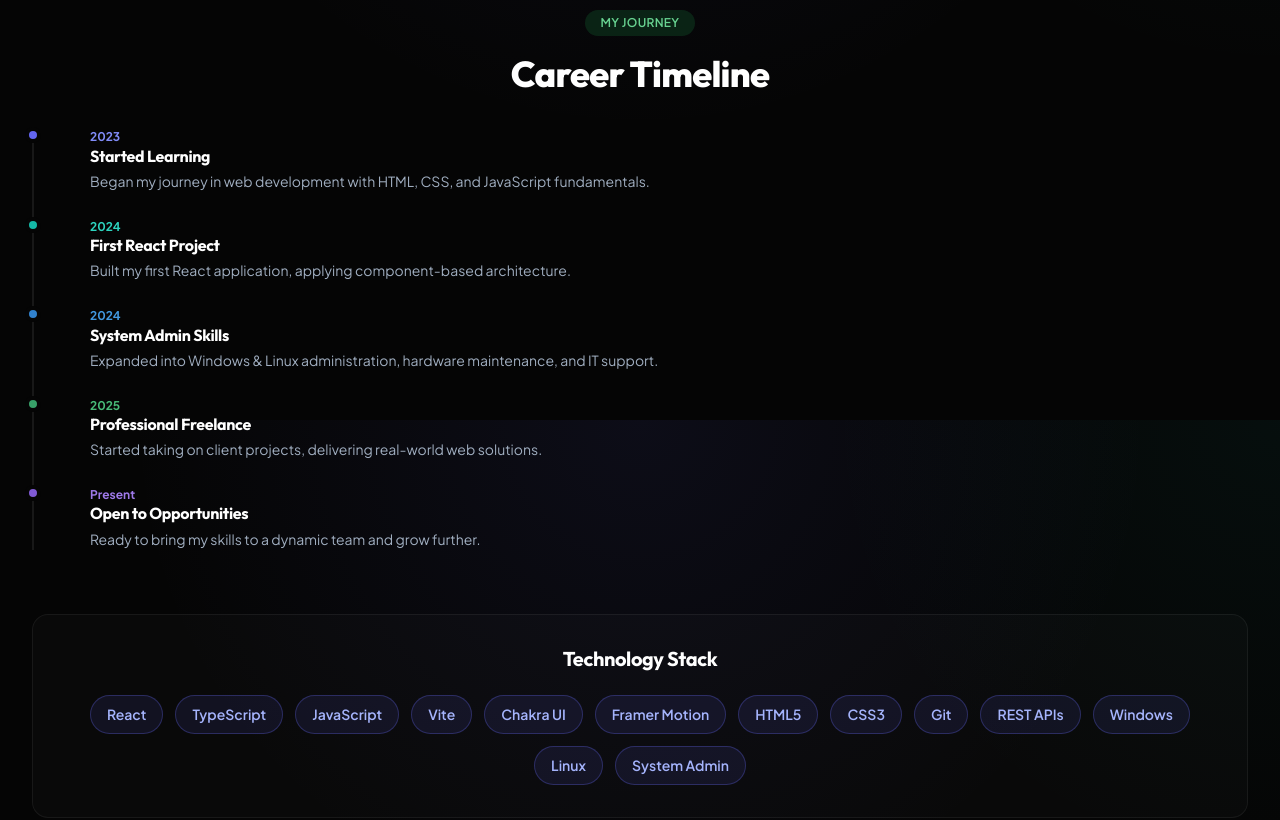
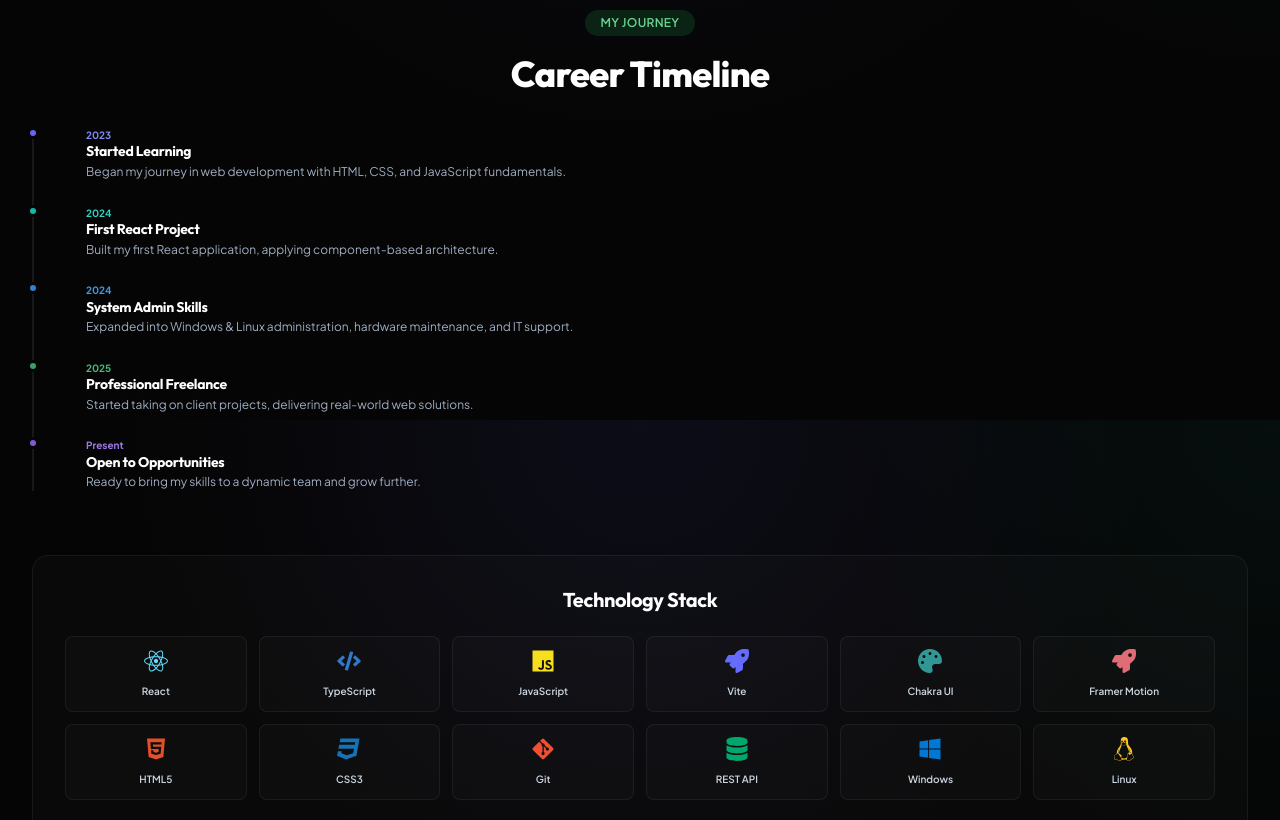
Before and after one commit to Tinashe623/my-portfolio, a React (Vite) app: page /about in a window 1280 px wide. Shown: the part 1980-2800 px from the top of the page. Built offline with nearby package versions, Linux system fonts and the light colour scheme; no server answers.

Commit message:
refactor: enhance AboutModern page with responsive grid layouts and rich tech stack icons

```diff
--- a/src/pages/AboutModern.jsx
+++ b/src/pages/AboutModern.jsx
@@ -39,6 +39,12 @@ import {
   FaBriefcase,
   FaStar,
   FaLayerGroup,
+  FaHtml5,
+  FaCss3,
+  FaJs,
+  FaNodeJs,
+  FaGitAlt,
+  FaDatabase,
 } from 'react-icons/fa'
 import { FiSettings } from 'react-icons/fi'
 
@@ -139,19 +145,18 @@ const skills = [
 ]
 
 const techStack = [
-  'React',
-  'TypeScript',
-  'JavaScript',
-  'Vite',
-  'Chakra UI',
-  'Framer Motion',
-  'HTML5',
-  'CSS3',
-  'Git',
-  'REST APIs',
-  'Windows',
-  'Linux',
-  'System Admin',
+  { name: 'React', icon: FaReact, color: '#61DAFB' },
+  { name: 'TypeScript', icon: FaCode, color: '#3178C6' },
+  { name: 'JavaScript', icon: FaJs, color: '#F7DF1E' },
+  { name: 'Vite', icon: FaRocket, color: '#646CFF' },
+  { name: 'Chakra UI', icon: FaPalette, color: '#319795' },
+  { name: 'Framer Motion', icon: FaRocket, color: '#E06C75' },
+  { name: 'HTML5', icon: FaHtml5, color: '#E34F26' },
+  { name: 'CSS3', icon: FaCss3, color: '#1572B6' },
+  { name: 'Git', icon: FaGitAlt, color: '#F05032' },
+  { name: 'REST API', icon: FaDatabase, color: '#00A86B' },
+  { name: 'Windows', icon: FaWindows, color: '#0078D4' },
+  { name: 'Linux', icon: FaLinux, color: '#FCC624' },
 ]
 
 const missionVision = {
@@ -286,8 +291,8 @@ export default function AboutModern() {
                 variant="strong"
                 p={2}
                 borderRadius="3xl"
-                w={{ base: '260px', md: '300px', lg: '340px' }}
-                h={{ base: '260px', md: '300px', lg: '340px' }}
+                w={{ base: '220px', sm: '260px', md: '300px', lg: '340px' }}
+                h={{ base: '220px', sm: '260px', md: '300px', lg: '340px' }}
                 hover3d
               >
                 <MotionImage
@@ -354,7 +359,7 @@ export default function AboutModern() {
                   </Stack>
                 </Box>
 
-                <HStack spacing={4} pt={2} w="100%">
+                <Stack direction={{ base: 'column', sm: 'row' }} spacing={4} pt={2} w="100%">
                   <Button
                     as={NavLink}
                     to="/portfolio"
@@ -370,7 +375,7 @@ export default function AboutModern() {
                     }}
                     transition="all 0.3s"
                     rightIcon={<ArrowForwardIcon />}
-                    flex={1}
+                    w={{ base: 'full', sm: 'auto' }}
                   >
                     View Work
                   </Button>
@@ -387,11 +392,11 @@ export default function AboutModern() {
                       bg: 'whiteAlpha.100',
                       borderColor: 'brand.400',
                     }}
-                    flex={1}
+                    w={{ base: 'full', sm: 'auto' }}
                   >
                     Contact Me
                   </Button>
-                </HStack>
+                </Stack>
               </VStack>
             </Box>
           </MotionBox>
@@ -554,7 +559,7 @@ export default function AboutModern() {
             </Heading>
           </Box>
 
-          <SimpleGrid columns={{ base: 2, sm: 3, md: 4, lg: 7 }} spacing={4}>
+          <SimpleGrid columns={{ base: 2, sm: 3, md: 4, lg: 7 }} spacing={{ base: 3, sm: 4 }}>
             {skills.map((skill, i) => (
               <MotionBox
                 key={skill.name}
@@ -564,7 +569,7 @@ export default function AboutModern() {
                 transition={{ duration: 0.4, delay: i * 0.05 }}
               >
                 <Box
-                  p={5}
+                  p={{ base: 4, sm: 5 }}
                   borderRadius="xl"
                   bg="rgba(255,255,255,0.02)"
                   border="1px solid"
@@ -578,8 +583,8 @@ export default function AboutModern() {
                   transition="all 0.3s"
                 >
                   <VStack spacing={2}>
-                    <Icon as={skill.icon} boxSize={8} color={skill.color} />
-                    <Text fontWeight="600" fontSize="xs" color="gray.300">
+                    <Icon as={skill.icon} boxSize={{ base: 6, sm: 7, md: 8 }} color={skill.color} />
+                    <Text fontWeight="600" fontSize={{ base: '2xs', sm: 'xs' }} color="gray.300">
                       {skill.name}
                     </Text>
                   </VStack>
@@ -597,7 +602,7 @@ export default function AboutModern() {
           transition={{ duration: 0.6 }}
           mb={{ base: 14, md: 16 }}
         >
-          <SimpleGrid columns={{ base: 2, md: 4 }} spacing={4}>
+          <SimpleGrid columns={{ base: 2, sm: 4 }} spacing={{ base: 3, sm: 4 }}>
             {stats.map((stat, i) => (
               <MotionBox
                 key={stat.label}
@@ -607,7 +612,7 @@ export default function AboutModern() {
                 transition={{ duration: 0.4, delay: i * 0.1 }}
               >
                 <Box
-                  p={5}
+                  p={{ base: 4, sm: 5 }}
                   borderRadius="xl"
                   bg="rgba(255,255,255,0.02)"
                   border="1px solid"
@@ -620,7 +625,7 @@ export default function AboutModern() {
                   transition="all 0.3s"
                 >
                   <Text
-                    fontSize={{ base: '2xl', md: '3xl' }}
+                    fontSize={{ base: 'xl', sm: '2xl', md: '3xl' }}
                     fontWeight="800"
                     bgGradient={`linear(to-r, ${stat.color}.400, ${stat.color}.200)`}
                     bgClip="text"
@@ -628,7 +633,7 @@ export default function AboutModern() {
                     <AnimatedNumber end={stat.value} suffix={stat.suffix} />
                   </Text>
                   <Text
-                    fontSize="xs"
+                    fontSize={{ base: '2xs', sm: 'xs' }}
                     color="gray.500"
                     fontWeight="600"
                     textTransform="uppercase"
@@ -675,25 +680,25 @@ export default function AboutModern() {
 
           <Box
             position="relative"
-            pl={{ base: 4, md: 8 }}
+            pl={{ base: 6, md: 8 }}
             borderLeft="2px solid"
             borderColor="whiteAlpha.200"
           >
             {careerTimeline.map((item, i) => (
               <MotionBox
-                key={item.year}
+                key={`${item.year}-${i}`}
                 initial={{ opacity: 0, x: -20 }}
                 whileInView={{ opacity: 1, x: 0 }}
                 viewport={{ once: true }}
                 transition={{ duration: 0.5, delay: i * 0.15 }}
-                mb={6}
+                mb={{ base: 4, sm: 6 }}
               >
-                <HStack align="start" spacing={4}>
+                <HStack align="start" spacing={3}>
                   <Box
                     position="absolute"
-                    left="-9px"
-                    w={4}
-                    h={4}
+                    left="-7px"
+                    w={3}
+                    h={3}
                     borderRadius="full"
                     bg={
                       item.color === 'brand'
@@ -706,12 +711,12 @@ export default function AboutModern() {
                               ? 'green.500'
                               : 'purple.500'
                     }
-                    border="4px solid"
+                    border="3px solid"
                     borderColor="dark.bg"
                   />
-                  <Box ml={6}>
+                  <Box ml={{ base: 4, sm: 5 }}>
                     <Text
-                      fontSize="xs"
+                      fontSize="2xs"
                       color={
                         item.color === 'brand'
                           ? 'brand.400'
@@ -727,10 +732,10 @@ export default function AboutModern() {
                     >
                       {item.year}
                     </Text>
-                    <Heading size="sm" color="white" fontWeight="700" mb={1}>
+                    <Heading size="xs" color="white" fontWeight="700" mb={1}>
                       {item.title}
                     </Heading>
-                    <Text fontSize="sm" color="gray.400">
+                    <Text fontSize="xs" color="gray.400" lineHeight="short">
                       {item.desc}
                     </Text>
                   </Box>
@@ -758,37 +763,41 @@ export default function AboutModern() {
             <Heading size="md" mb={{ base: 5, md: 6 }} color="white" fontWeight="700">
               Technology Stack
             </Heading>
-            <Flex wrap="wrap" gap={3} justify="center">
+            <SimpleGrid columns={{ base: 2, sm: 3, md: 4, lg: 6 }} spacing={3}>
               {techStack.map((tech, i) => (
                 <MotionBox
-                  key={tech}
-                  initial={{ opacity: 0, scale: 0.8 }}
+                  key={tech.name}
+                  initial={{ opacity: 0, scale: 0.9 }}
                   whileInView={{ opacity: 1, scale: 1 }}
                   viewport={{ once: true }}
                   transition={{ duration: 0.3, delay: i * 0.05 }}
-                  whileHover={{ scale: 1.1, y: -2 }}
                 >
                   <Box
-                    px={4}
-                    py={2}
-                    borderRadius="full"
-                    bg="rgba(99, 102, 241, 0.1)"
+                    p={3}
+                    borderRadius="lg"
+                    bg="rgba(255,255,255,0.02)"
                     border="1px solid"
-                    borderColor="rgba(99, 102, 241, 0.3)"
-                    fontSize="sm"
-                    fontWeight="600"
-                    color="brand.300"
+                    borderColor="whiteAlpha.100"
+                    textAlign="center"
                     _hover={{
-                      bg: 'rgba(99, 102, 241, 0.2)',
-                      borderColor: 'brand.400',
+                      borderColor: tech.color,
+                      bg: 'rgba(255,255,255,0.05)',
+                      transform: 'translateY(-4px)',
                     }}
                     transition="all 0.3s"
                   >
-                    {tech}
+                    <VStack spacing={1}>
+                      <Box color={tech.color}>
+                        <Icon as={tech.icon} boxSize={{ base: 5, sm: 6 }} />
+                      </Box>
+                      <Text fontSize="2xs" fontWeight="600" color="gray.300">
+                        {tech.name}
+                      </Text>
+                    </VStack>
                   </Box>
                 </MotionBox>
               ))}
-            </Flex>
+            </SimpleGrid>
           </Box>
         </MotionBox>
       </Container>
```
